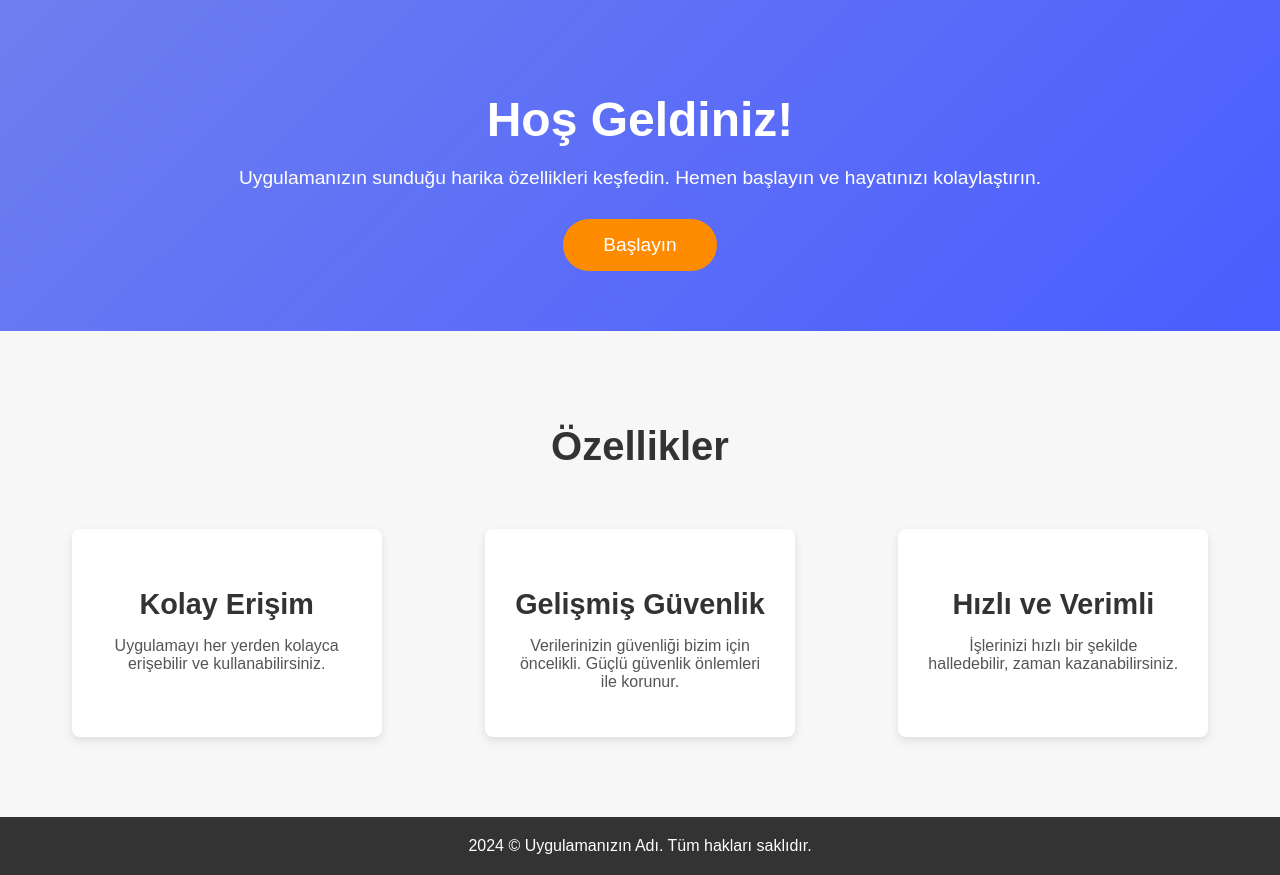
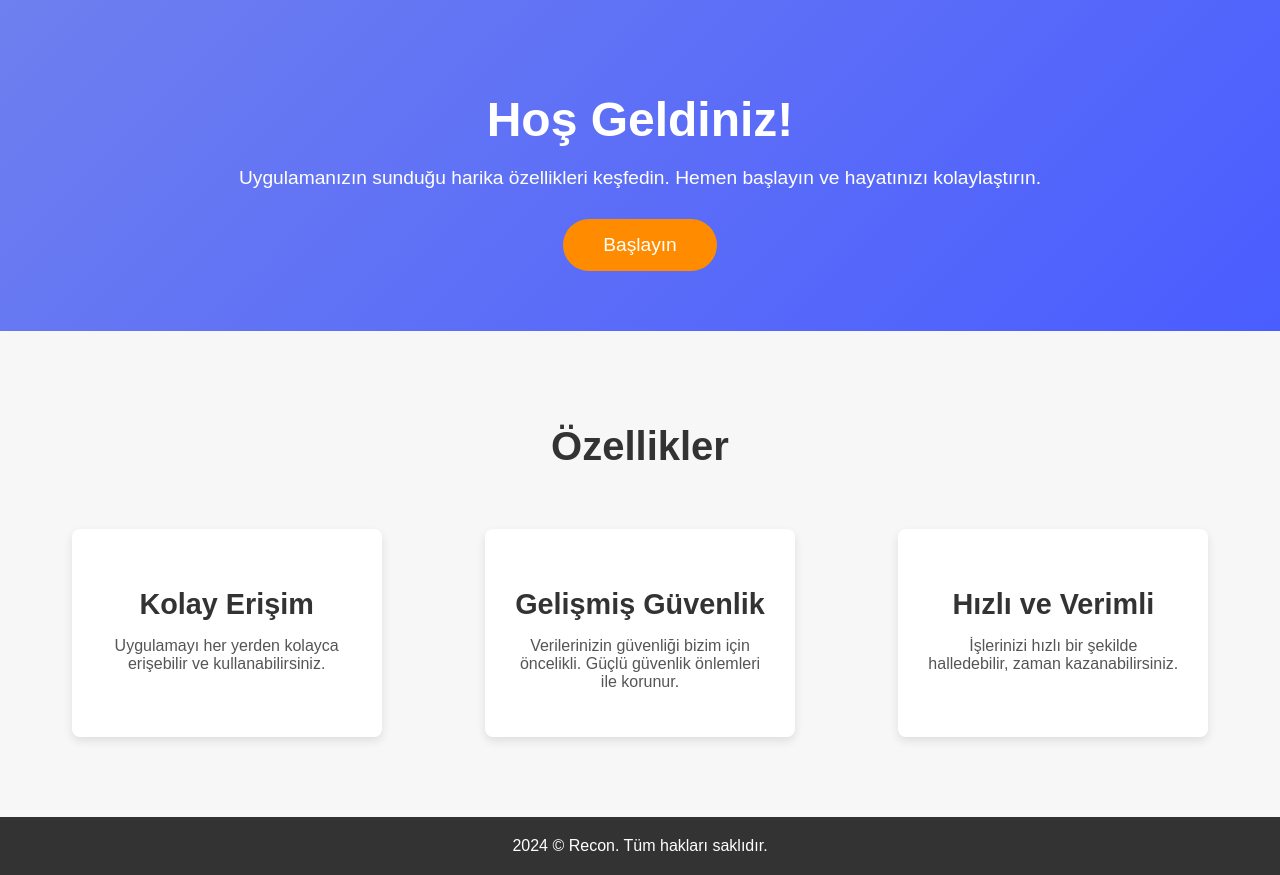
Before and after one commit to BayStranges/Recon-Frontend, a React (Create React App) app: page / in a window 1280 px wide. Built offline with nearby package versions, Linux system fonts and the light colour scheme.

Commit message:
Home dosyasında düzenlemeler yapıldı

```diff
--- a/src/components/Home.js
+++ b/src/components/Home.js
@@ -29,7 +29,7 @@ const Home = () => {
       </div>
 
       <div className="footer-section">
-        <p className="footer-text">2024 © Uygulamanızın Adı. Tüm hakları saklıdır.</p>
+        <p className="footer-text">2024 © Recon. Tüm hakları saklıdır.</p>
       </div>
     </div>
   );
```
